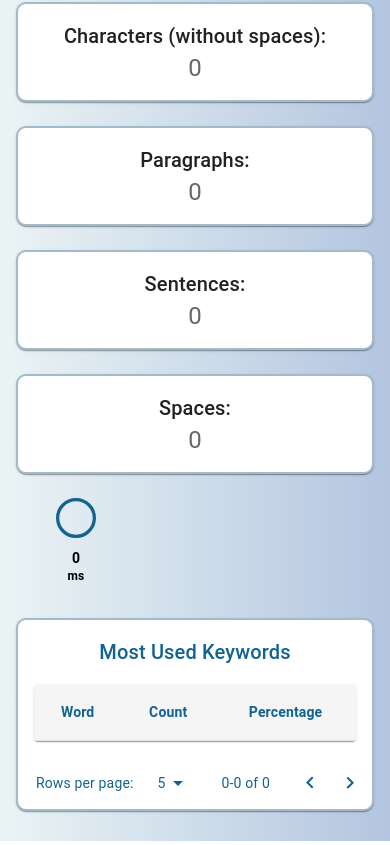
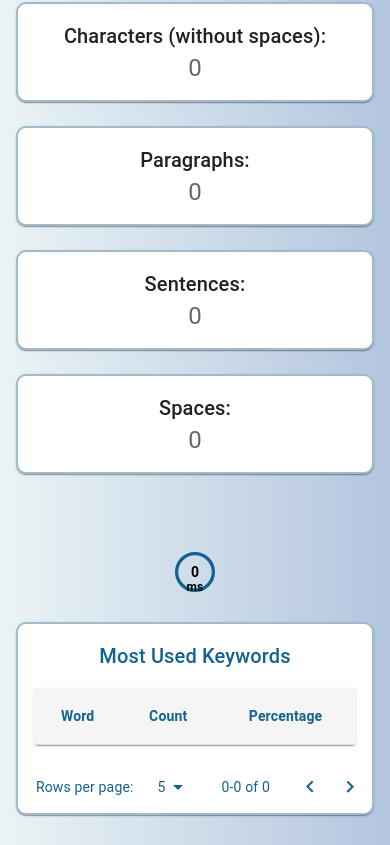
Before and after one commit to Ruqayah22/word-counter, a React (Create React App) app: page / in a window 390 px wide. Shown: the part 572-1417 px from the top of the page. Built offline with nearby package versions, Linux system fonts and the light colour scheme.

Commit message:
Change the Responsive of the CircularProgress of run time maybe this is the last one i hope 3

```diff
--- a/src/components/CountApp.js
+++ b/src/components/CountApp.js
@@ -517,23 +517,24 @@ const CountApp = ({ language }) => {
           />
           <Typography position="absolute">{stats.runTime} ms</Typography>
         </Box> */}
-        {/* <Box
+        <Box
           sx={{
             display: "flex",
             justifyContent: "center",
             alignItems: "center",
-            width: "100%",
-            minHeight: "200px", // Ensures it does not take the full height
-            position: "relative",
-            mt: { xs: 2, md: 4 }, // Add some spacing at the top
+            width: "100%", // Make sure it stays inside the container
+            mt: { xs: 3, md: 4 }, // Adds spacing on small screens
           }}
-        > */}
-          {/* Wrapper to ensure proper size on different screens */}
+        >
+          {/* Wrapper for proper size on different screens */}
           <Box
             sx={{
               position: "relative",
-              width: { xs: "120px", sm: "150px", md: "200px", lg: "250px" }, // Responsive sizes
-              height: { xs: "120px", sm: "150px", md: "200px", lg: "250px" },
+              width: { xs: "100px", sm: "130px", md: "170px", lg: "200px" }, // Adjusts dynamically
+              height: { xs: "100px", sm: "130px", md: "170px", lg: "200px" },
+              display: "flex",
+              justifyContent: "center",
+              alignItems: "center",
             }}
           >
             {/* Circular Progress */}
@@ -547,12 +548,12 @@ const CountApp = ({ language }) => {
               }}
             />
 
-            {/* Centered Run Time Value */}
+            {/* Centered Run Time */}
             <Typography
               position="absolute"
-              top="50%"
-              left="50%"
               sx={{
+                top: "50%",
+                left: "50%",
                 transform: "translate(-50%, -50%)",
                 fontSize: { xs: "14px", sm: "16px", md: "22px", lg: "25px" },
                 fontWeight: "bold",
@@ -561,12 +562,12 @@ const CountApp = ({ language }) => {
               {stats.runTime}
             </Typography>
 
-            {/* "ms" label below the number */}
+            {/* "ms" Label */}
             <Typography
               position="absolute"
-              top="65%" // Adjusted positioning
-              left="50%"
               sx={{
+                top: "65%", // Moves it slightly below the number
+                left: "50%",
                 transform: "translate(-50%, -50%)",
                 fontSize: { xs: "12px", sm: "14px", md: "18px", lg: "20px" },
                 fontWeight: "bold",
@@ -575,7 +576,7 @@ const CountApp = ({ language }) => {
               ms
             </Typography>
           </Box>
-        {/* </Box> */}
+        </Box>
       </Box>
 
       <Card
```
